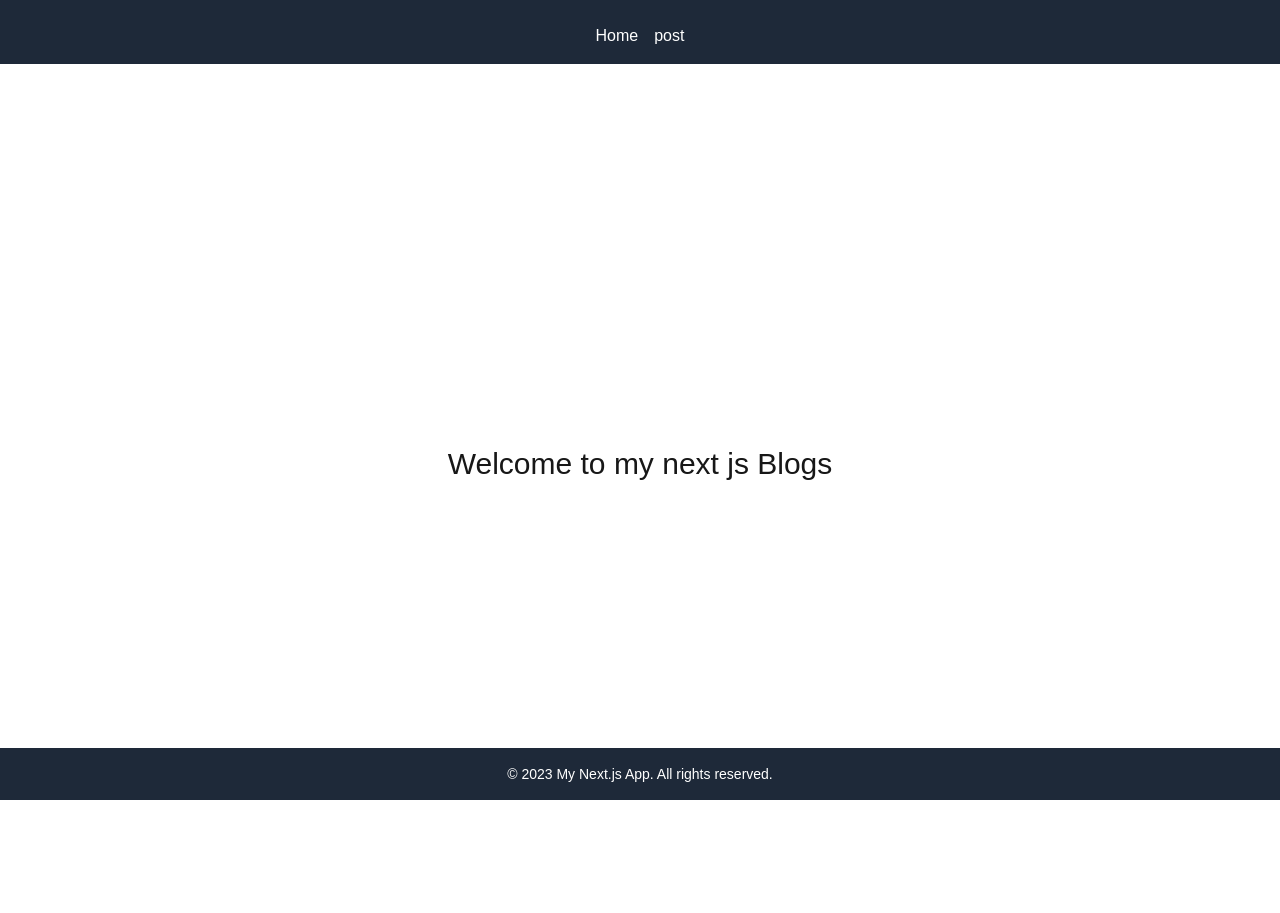
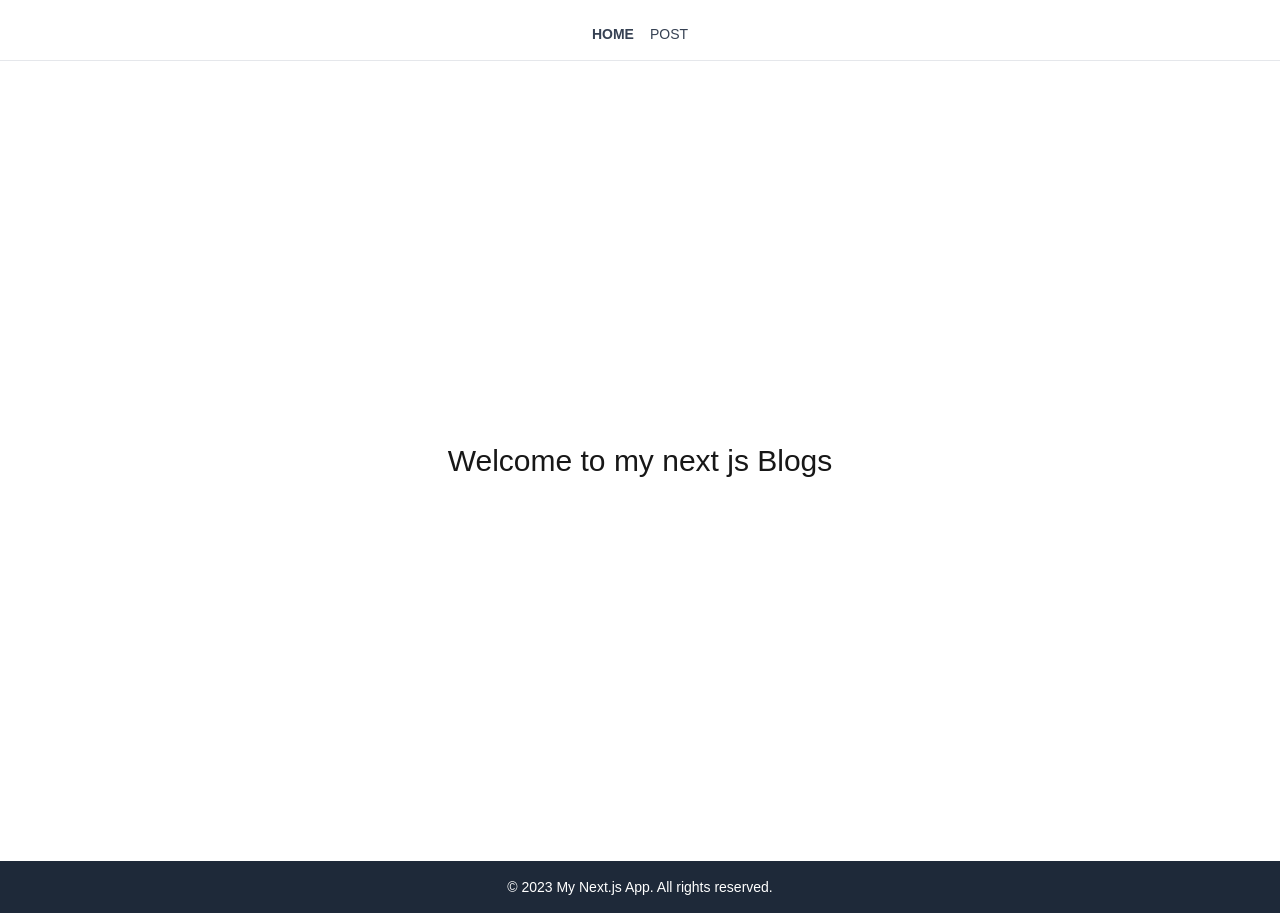
Before and after one commit to qu3mm/fetching_blog_post, a Next.js app: page / in a window 1280 px wide. Before the commit the page ends 864 px from the top, so only its background shows below. Built offline with nearby package versions, Linux system fonts and the light colour scheme.

Commit message:
fixing overflow post

```diff
--- a/src/app/globals.css
+++ b/src/app/globals.css
@@ -23,8 +23,15 @@ body {
   background: var(--background);
   color: var(--foreground);
   font-family: Arial, Helvetica, sans-serif;
+  margin: 0px;
+  padding: 0px;
 }
 
 html{
   scroll-behavior: smooth;
 }
+
+html, body {
+  height: 100%;
+  margin: 0;
+}
--- a/src/app/page.tsx
+++ b/src/app/page.tsx
@@ -3,7 +3,6 @@ export default function Home() {
     <>
       <div className="flex justify-center items-center h-screen ">
         <h1 className="text-3xl">Welcome to my next js Blogs</h1>
-
       </div>
     </>
   );
--- a/src/app/post/page.tsx
+++ b/src/app/post/page.tsx
@@ -1,3 +1,4 @@
+import { ThumbsDownIcon, ThumbsUpIcon } from "lucide-react";
 import Link from "next/link";
 
 type Post = {
@@ -12,6 +13,8 @@ type Post = {
     };
   }[];
 };
+
+
 
 const page = async () => {
   const res = await fetch("https://dummyjson.com/posts");
@@ -29,25 +32,20 @@ const page = async () => {
         {data.posts.map((post) => (
           <div
             key={post.id}
-            className="bg-white rounded-xl shadow-lg border border-gray-200 p-8 flex flex-col justify-between hover:shadow-2xl transition-shadow duration-300"
+            className="bg-white rounded-xl shadow-lg border border-gray-200 p-8 max-h-[350px] flex flex-col justify-between hover:shadow-2xl transition-shadow duration-300"
           >
             <div>
-              <h2 className="tex    t-xl font-semibold mb-3 text-blue-800">
+              <h2 className=" font-semibold mb-3 text-blue-800">
                 {post.title}
               </h2>
-              <p className="text-gray-600 mb-6">{post.body}</p>
+                <p className="text-gray-600 text-sm mb-6 line-clamp-6 ">
+                  {post.body}
+                </p>
             </div>
             <div className="flex justify-between items-center pt-4 border-t border-gray-100 text-sm">
               <div className="flex items-center gap-4">
                 <span className="flex items-center gap-1 text-green-600 font-medium">
-                  <svg
-                    width="16"
-                    height="16"
-                    fill="currentColor"
-                    className="inline"
-                  >
-                    <circle cx="8" cy="8" r="8" />
-                  </svg>
+                    <ThumbsUpIcon className="w-4 h-4" />
                   {post.reactions.likes >= 1000
                     ? `${(post.reactions.likes / 1000)
                         .toFixed(1)
@@ -56,14 +54,7 @@ const page = async () => {
                   Likes
                 </span>
                 <span className="flex items-center gap-1 text-red-500 font-medium">
-                  <svg
-                    width="16"
-                    height="16"
-                    fill="currentColor"
-                    className="inline"
-                  >
-                    <rect width="16" height="16" rx="4" />
-                  </svg>
+                 <ThumbsDownIcon className="w-4 h-4" />
                   {post.reactions.dislikes} Dislikes
                 </span>
               </div>
--- a/src/components/footer.tsx
+++ b/src/components/footer.tsx
@@ -1,14 +1,12 @@
+"use client";
+import React from 'react';
 
-const footer = () => {
+const Footer = () => {
   return (
-    <div>
-        <footer className="flex justify-center bg-gray-800 text-white p-4 bottom-0 fixed w-full">
-            <p className="text-sm">© 2023 My Next.js App. All rights reserved.</p>
-        </footer>
-    </div>
+    <footer className="flex justify-center bg-gray-800 text-white p-4">
+      <p className="text-sm">© 2023 My Next.js App. All rights reserved.</p>
+    </footer>
+  );
+};
 
-
-  )
-}
-
-export default footer
+export default Footer;
--- a/src/components/header.tsx
+++ b/src/components/header.tsx
@@ -1,16 +1,23 @@
+"use client";
+
 import Link from "next/link";
+import { usePathname } from "next/navigation";
+import path from "path";
 
 const header = () => {
+    const pathname = usePathname();
+    console.log(pathname)
+
   return (
     <div>
-      <header className="flex justify-center bg-gray-800 text-white p-4">
+      <header className="flex justify-center  p-4 border-b-1 border-gray-200 bg-white  sticky top-0 w-full ">
         <nav className="mt-2">
-          <ul className="flex items space-x-4">
+          <ul className="flex items space-x-4 text-sm font-medium text-gray-700">
             <li>
-              <Link href="/">Home</Link>
+              <Link className={pathname == '/' ? "font-bold": ""} href="/">HOME</Link>
             </li>
             <li>
-              <Link href="/post">post</Link>
+              <Link className={pathname == '/post' ? "font-bold": ""} href="/post">POST</Link>
             </li>
           </ul>
         </nav>
```
Also changed, not shown: package.json (+7 -6 lines), 1 other file (tests, documents, lock files or other folders).
